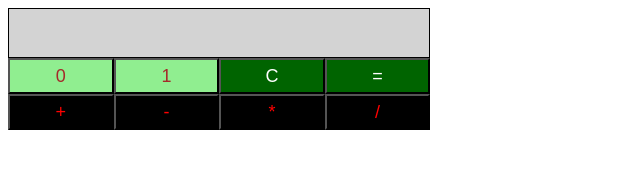
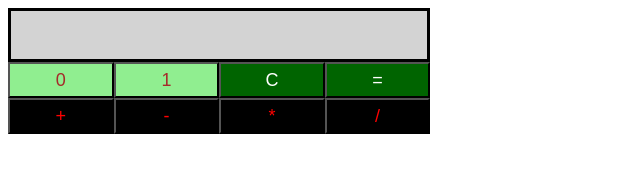
Before and after one commit to jonathas/hackerrank-challenges, a plain HTML site: page 10-days-of-javascript/day09/index.html in a window 1280 px wide. Shown: the whole page, without its empty margins (0-640 px from the left). Drawn offline with Linux system fonts and the light colour scheme.

Commit message:
Fixed css

```diff
--- a/10-days-of-javascript/day09/css/binaryCalculator.css
+++ b/10-days-of-javascript/day09/css/binaryCalculator.css
@@ -4,7 +4,7 @@ body {
 
 #res {
     background-color: lightgray;
-    border: solid 1px;
+    border: solid;
     height: 48px;
     font-size: 20px;
 }
```
